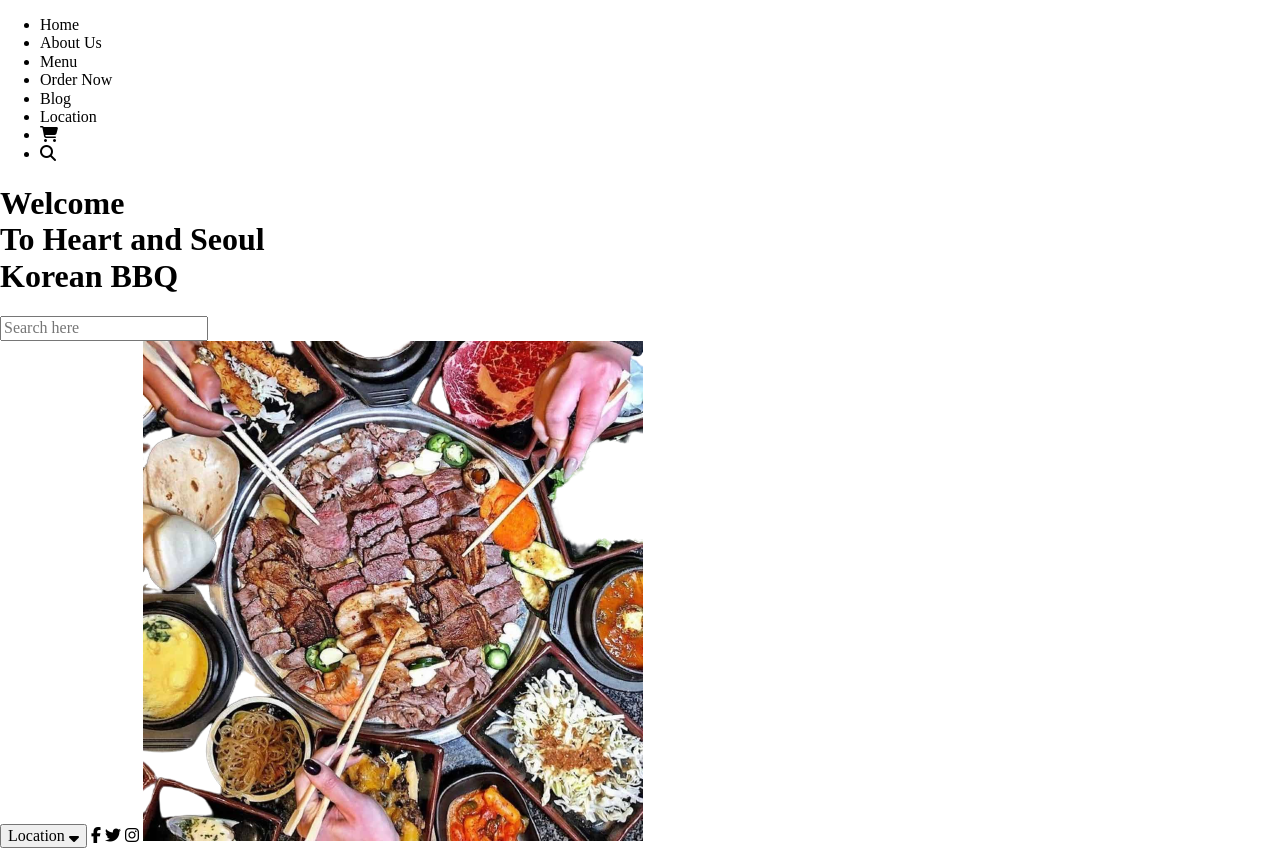
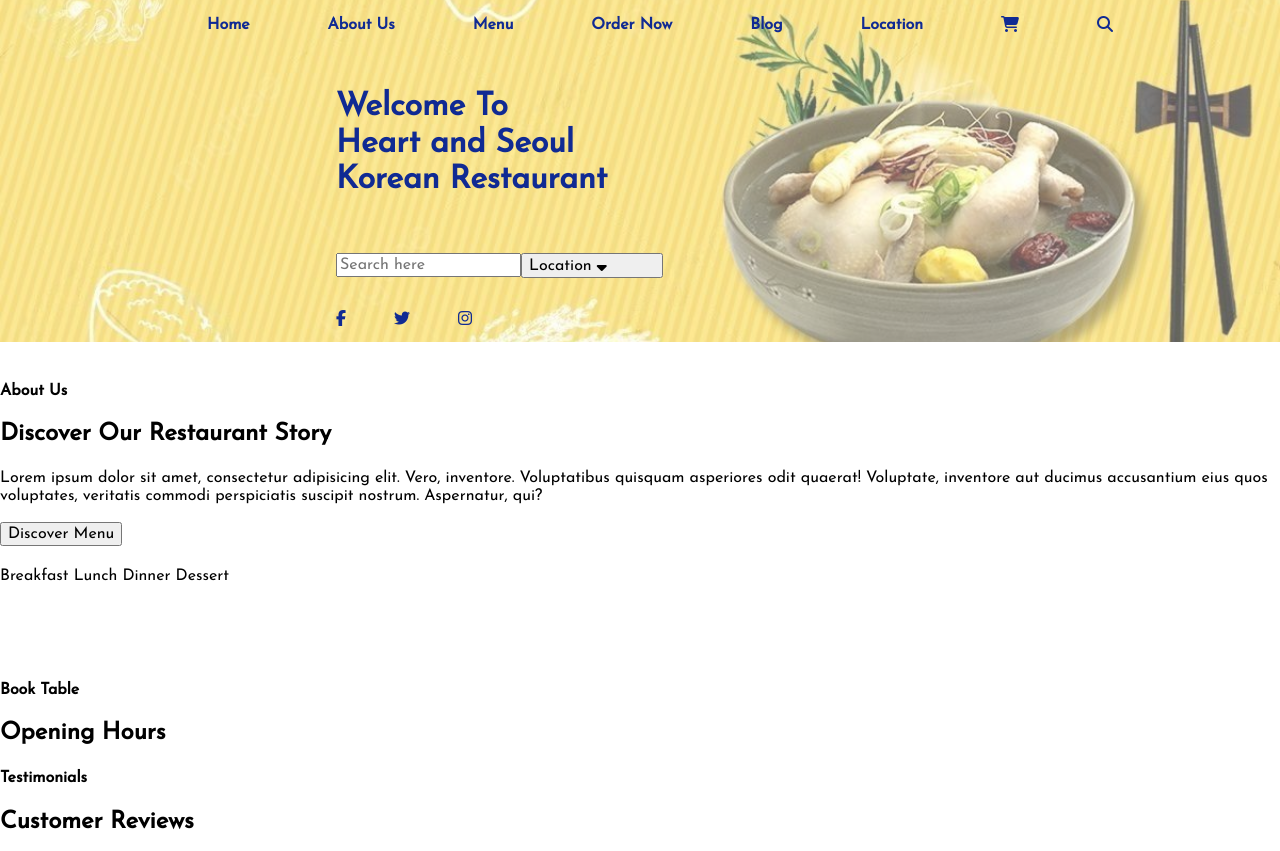
Before and after one commit to Operaismo/Restaurant, a website: page index.html in a window 1280 px wide. Shown: the top 851 px of the page. Drawn offline with Linux system fonts and the light colour scheme.

Commit message:
feat: added background image in header

```diff
--- a/css/style.css
+++ b/css/style.css
@@ -20,17 +20,79 @@
 /******************************************
 /* BASE STYLES
 /*******************************************/
+:root {
+  --font: 'Roboto', Arial, Helvetica, sans-serif;
+  --main-grey: rgb(223, 232, 238);
+  --main-lightgrey: rgb(245, 249, 252);
+  --main-darkgrey: rgb(49, 70, 88);
+  --main-white: rgb(255, 255, 255);
+}
 
 body {
-
+  font-family: 'Josefin Sans', sans-serif;
 }
 
+a:link,
+a:visited,
+a:hover,
+a:active {
+  text-decoration: none;
+  color: black;
+}
+
+li,
+nav a {
+  list-style: none;
+}
 
 /******************************************
 /* LAYOUT
 /*******************************************/
+
+/* Header */
 header {
+  background: linear-gradient( rgba(255, 255, 255, 0.35), rgba(255, 255, 255, 0.35) ), url('../img/korean-food-wallpaper-transformed.jpeg') no-repeat center;
+  background-size: cover;
+  color: rgb(16, 42, 147);
+  font-weight: bold;
+}
 
+nav, ul, header section, .landing {
+  display: flex;
+}
+
+nav, ul, .landing-input {
+  justify-content: space-around;
+}
+
+.landing {
+  align-content: center;
+}
+
+ul {
+  flex-basis: 80%;
+}
+
+.landing-input {
+  flex-direction: column;
+  margin-left: 25%;
+  font-size: 1em;
+}
+
+.landing-form, .landing i{
+  flex-direction: row;
+}
+
+.landing-title, .landing-form, .landing-socials {
+  padding: 1em 1em;
+}
+
+.landing {
+  justify-content: flex-start;
+}
+
+.landing i {
+  padding-right: 3em;
 }
 
 footer {
--- a/index.html
+++ b/index.html
@@ -13,6 +13,12 @@
       src="https://kit.fontawesome.com/aa7c5fb62b.js"
       crossorigin="anonymous"
     ></script>
+    <link rel="preconnect" href="https://fonts.googleapis.com" />
+    <link rel="preconnect" href="https://fonts.gstatic.com" crossorigin />
+    <link
+      href="https://fonts.googleapis.com/css2?family=Josefin+Sans&display=swap"
+      rel="stylesheet"
+    />
     <link rel="stylesheet" href="css/normalize.css" />
     <link rel="stylesheet" href="css/style.css" />
   </head>
@@ -32,22 +38,32 @@
         </ul>
       </nav>
       <section class="landing">
+				<section class="landing-input">
+					<section class="landing-title">
 						<h1>
-          Welcome <br />
-          To Heart and Seoul <br />
-          Korean BBQ
+							Welcome To <br />
+							Heart and Seoul <br />
+							Korean Restaurant
 						</h1>
+					</section>
+					<section class="landing-form">
 						<form action="" method="get" class="restaurant-location">
 							<input type="text" name="search" placeholder="Search here" />
 						</form>
-        <button>Location <i class="fa-solid fa-sort-down"></i></button>
+						<button type="button">Location <i class="fa-solid fa-sort-down"></i></button>
+					</section>
+					<section class="landing-socials">
 						<i class="fa fa-facebook" aria-hidden="true"></i>
 						<i class="fa fa-twitter" aria-hidden="true"></i>
 						<i class="fa fa-instagram" aria-hidden="true"></i>
+					</section>
+				</section>
+				<!-- <section class="landing-img">
 					<img
 						src="img/Korean-bbq-guide-at-restaurants-and-home-grilling-removebg-preview.png"
 						alt="Korean BBQ"
 					/>
+				</section> -->
       </section>
     </header>
     <!-- HEADER END -->
@@ -74,17 +90,17 @@
         <a href="">Lunch</a>
         <a href="">Dinner</a>
         <a href="">Dessert</a>
-				<img src="" alt="">
-				<img src="" alt="">
-				<img src="" alt="">
-				<img src="" alt="">
+        <img src="" alt="" />
+        <img src="" alt="" />
+        <img src="" alt="" />
+        <img src="" alt="" />
       </section>
       <!-- CUISINE END -->
       <section class="img-gallery">
-				<div class="tab"><img src="" alt=""></div>
-				<div class="tab"><img src="" alt=""></div>
-				<div class="tab"><img src="" alt=""></div>
-				<div class="tab"><img src="" alt=""></div>
+        <div class="tab"><img src="" alt="" /></div>
+        <div class="tab"><img src="" alt="" /></div>
+        <div class="tab"><img src="" alt="" /></div>
+        <div class="tab"><img src="" alt="" /></div>
       </section>
       <section class="hours">
         <h4>Book Table</h4>
@@ -100,31 +116,31 @@
         <h4>Testimonials</h4>
         <h2>Customer Reviews</h2>
         <div>
-					<img src="" alt="">
+          <img src="" alt="" />
           <h3></h3>
           <span></span>
           <p></p>
         </div>
         <div>
-					<img src="" alt="">
+          <img src="" alt="" />
           <h3></h3>
           <span></span>
           <p></p>
         </div>
         <div>
-					<img src="" alt="">
+          <img src="" alt="" />
           <h3></h3>
           <span></span>
           <p></p>
         </div>
         <div>
-					<img src="" alt="">
+          <img src="" alt="" />
           <h3></h3>
           <span></span>
           <p></p>
         </div>
         <div>
-					<img src="" alt="">
+          <img src="" alt="" />
           <h3></h3>
           <span></span>
           <p></p>
```
Also changed, not shown: img/korean food wallpaper.jpg (added), img/korean-bbq-wallpaper.jpg (added), img/korean-food-wallpaper-transformed.jpeg (added), 2 other files. Lines whose indentation alone changed are shown as unchanged.
